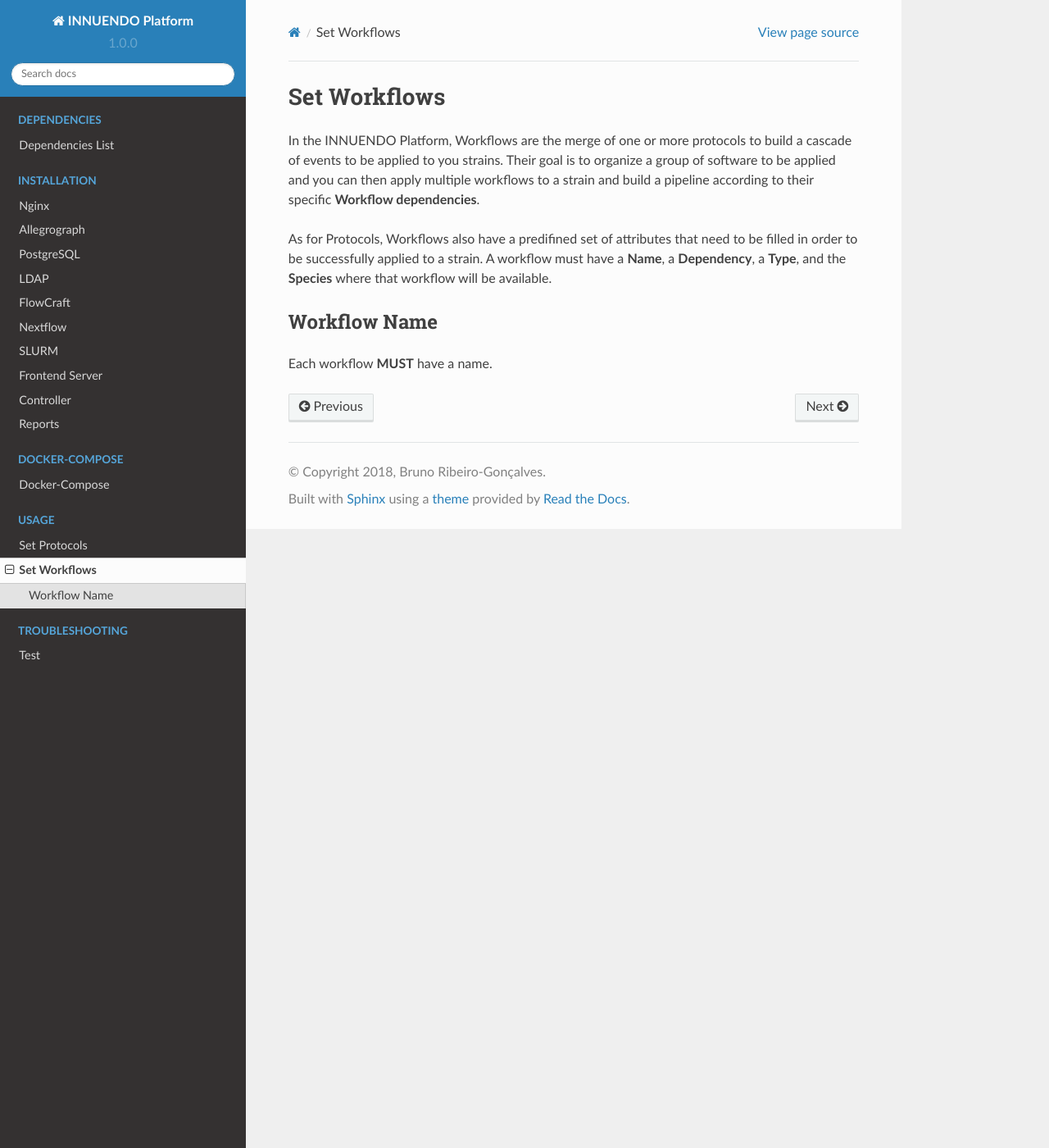
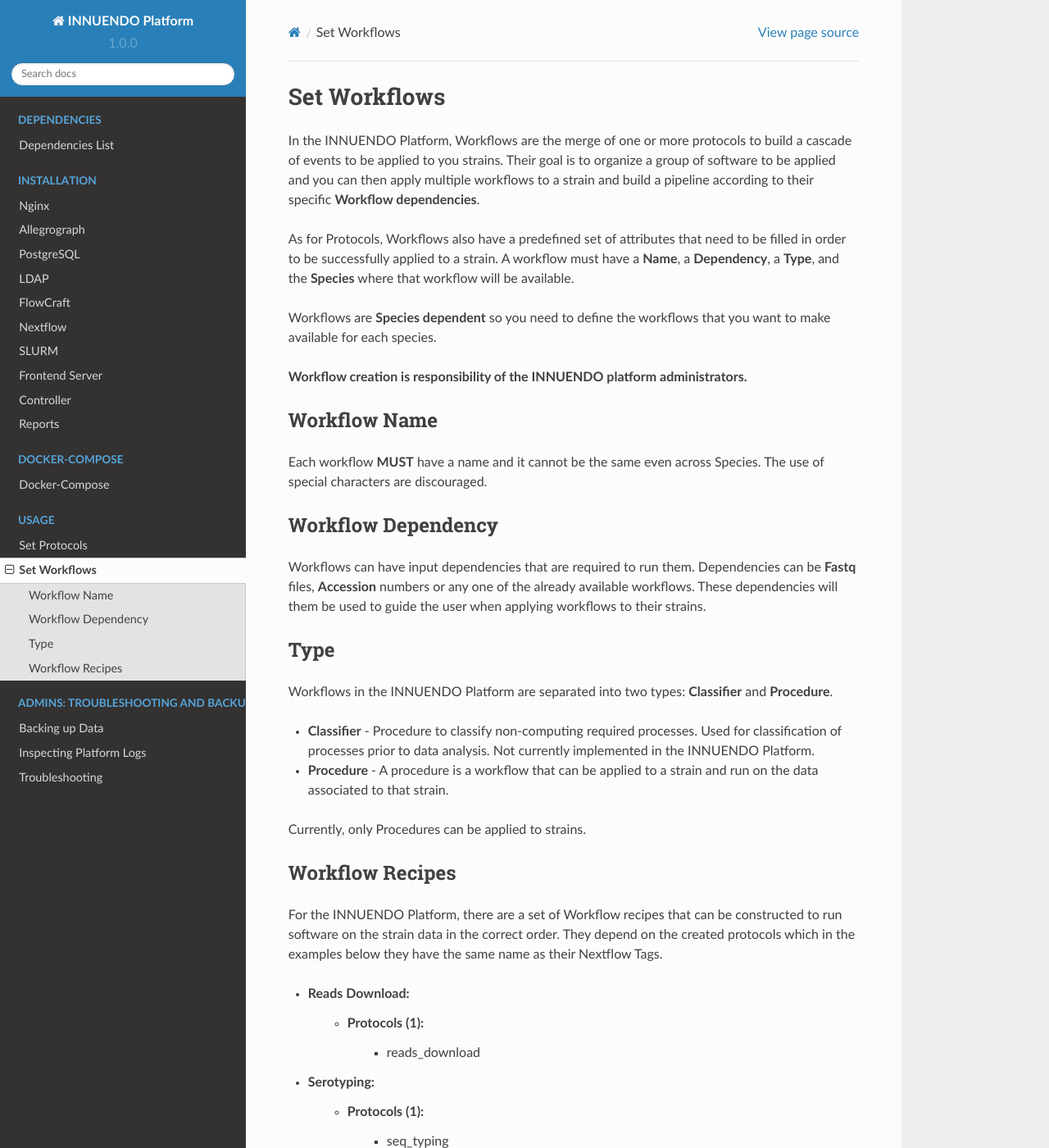
Before and after one commit to bfrgoncalves/INNUENDO_docker, a Sphinx documentation site: the page built from docs/usage/set-workflows.rst, in a window 1280 px wide and 1400 px high. Shown: the whole window at 82% size. Built offline with Sphinx 7.4.7 and the Read the Docs theme 2.0.0, drawn with Linux system fonts in a browser that asks for light colours; some of the changed text lies outside the part shown.

Commit message:
add documentation on workflows, troubleshooting, logs and data backup

```diff
--- a/docs/index.rst
+++ b/docs/index.rst
@@ -88,6 +88,8 @@
 
 .. toctree::
    :maxdepth: 1
-   :caption: Troubleshooting
+   :caption: Admins: Troubleshooting and Backup
 
-   troubleshooting/test
+   troubleshooting/backups
+   troubleshooting/inspecting_logs
+   troubleshooting/troubleshooting
--- a/docs/troubleshooting/test.rst
+++ /dev/null
@@ -1,2 +0,0 @@
-Test
-====
--- a/docs/usage/set-workflows.rst
+++ b/docs/usage/set-workflows.rst
@@ -7,12 +7,78 @@
 multiple workflows to a strain and build a pipeline according to their specific
 **Workflow dependencies**.
 
-As for Protocols, Workflows also have a predifined set of attributes that
+As for Protocols, Workflows also have a predefined set of attributes that
 need to be filled in order to be successfully applied to a strain. A workflow
 must have a **Name**, a **Dependency**, a **Type**, and the **Species**
 where that workflow will be available.
 
+Workflows are **Species dependent** so you need to define the workflows that
+you want to make available for each species.
+
+**Workflow creation is responsibility of the INNUENDO platform administrators.**
+
 Workflow Name
-^^^^^^^^^^^^^
+_____________
 
-Each workflow **MUST** have a name.
+Each workflow **MUST** have a name and it cannot be the same even across
+Species. The use of special characters are discouraged.
+
+Workflow Dependency
+___________________
+
+Workflows can have input dependencies that are required to run them.
+Dependencies can be **Fastq** files, **Accession** numbers or any one of the
+already available workflows. These dependencies will them be used to guide
+the user when applying workflows to their strains.
+
+Type
+____
+
+Workflows in the INNUENDO Platform are separated into two types:
+**Classifier** and **Procedure**.
+
+* **Classifier** - Procedure to classify non-computing required processes. Used for classification of processes prior to data analysis. Not currently implemented in the INNUENDO Platform.
+* **Procedure** - A procedure is a workflow that can be applied to a strain and run on the data associated to that strain.
+
+Currently, only Procedures can be applied to strains.
+
+Workflow Recipes
+________________
+
+For the INNUENDO Platform, there are a set of Workflow recipes that can be
+constructed to run software on the strain data in the correct order. They
+depend on the created protocols which in the examples below they have the
+same name as their Nextflow Tags.
+
+* Reads Download:
+    * Protocols (1):
+        * reads_download
+* Serotyping:
+    * Protocols (1):
+        * seq_typing
+* Pathotyping:
+    * Protocols (1):
+        * patho_typing
+* INNUca:
+    * Protocols (10):
+        * integrity_coverage
+        * fastqc_trimmomatic
+        * true_coverage
+        * fastqc
+        * check_coverage
+        * spades
+        * process_spades
+        * assembly_mapping
+        * pilon
+        * mlst
+* chewBBACA:
+    * Protocols (1):
+        * chewbbaca
+        * Protocol Parameters:
+            * schema: chewbbaca_schema_folder_name
+* Abricate:
+    * Protocols (1):
+        * abricate
+* SISTR:
+    * Protocols (1):
+        * sistr
```
Also changed, not shown: docs/troubleshooting/backups.rst (added, +117 -0 lines), docs/troubleshooting/inspecting_logs.rst (added, +208 -0 lines), docs/troubleshooting/troubleshooting.rst (added, +77 -0 lines), docs/usage/set-protocols.rst (+11 -3 lines), docs/images/export_allegro.png (added), docs/images/import_allegro.png (added), docs/images/info_button.png (added), docs/images/login_allegro.png (added), docs/images/repository_allegro.png (added), 2 other files.
